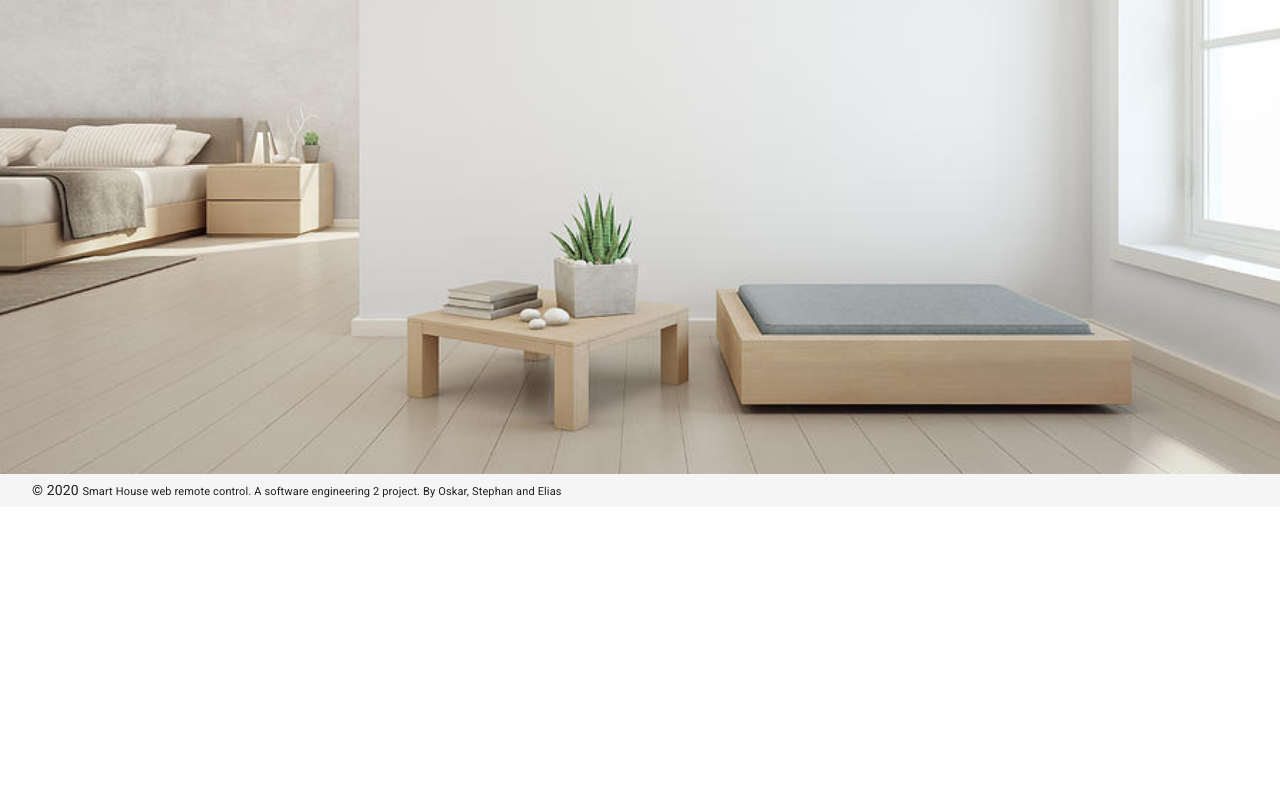
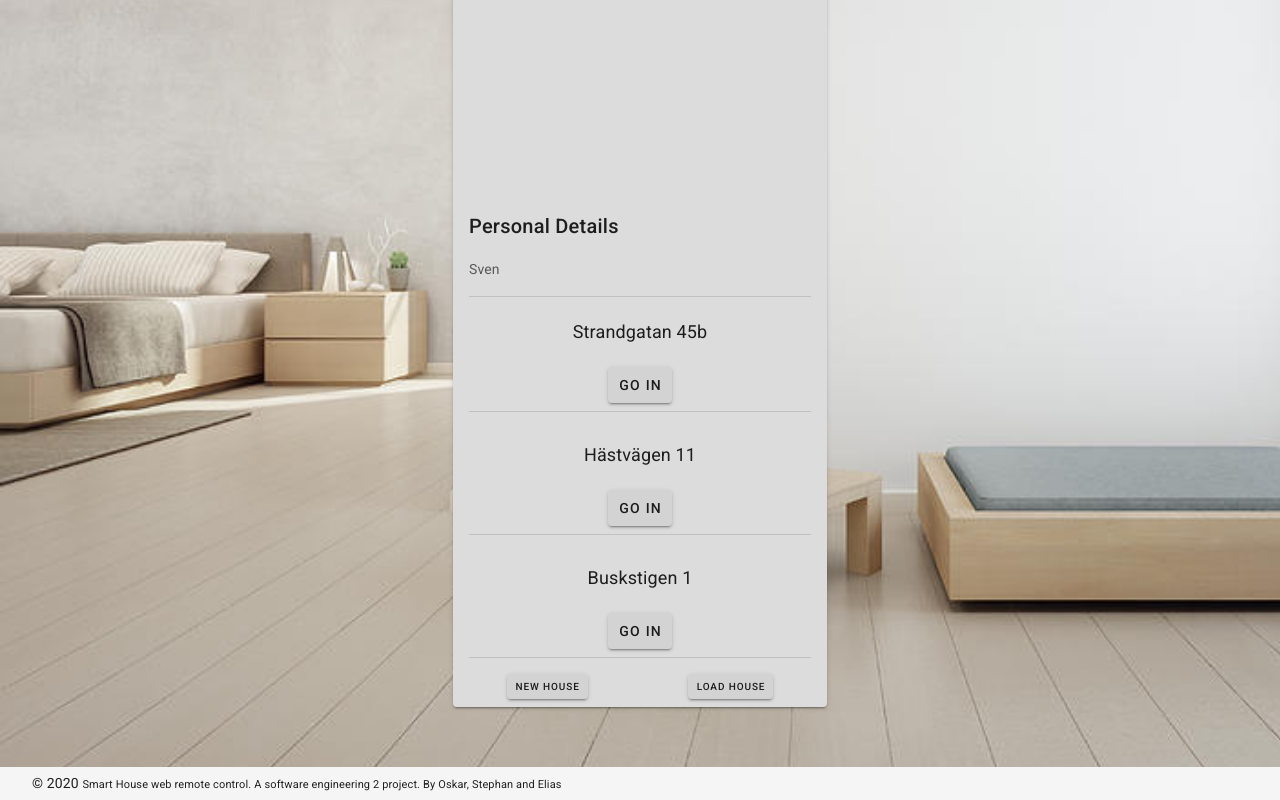
Before and after one commit to StephAC9/SmartHouse, a Vue app: page /profilepage in a window 1280 px wide. Shown: the part 293-1093 px from the top of the page. Before the commit the page ends 800 px from the top, so only its background shows below. Built offline with nearby package versions, Linux system fonts and the light colour scheme.

Commit message:
ProfilePage

```diff
--- /dev/null
+++ b/src/components/ProfilePage.vue
@@ -0,0 +1,124 @@
+
+<template>
+    <div class="ownerPage">
+        <template>
+  <v-card
+  style="background:rgb(220, 220, 220)"
+    :loading="loading"
+    class="mx-auto my-12"
+    max-width="374"
+  >
+
+<v-img
+height="250"
+src="../assets/animated-house.png">
+</v-img>
+
+    <v-card-title>Personal Details</v-card-title>
+
+    <v-card-text>
+     {{username}}
+    </v-card-text>
+
+    <v-divider class="mx-4"></v-divider>
+
+    <v-list v-for="(house, h) in houses" :key = "h" style="background:rgb(220, 220, 220)">
+    <v-card-text class="houseMessage">
+        {{ house.message }}
+    </v-card-text>
+
+    <v-card-actions class ="justify-center">
+      <v-btn
+          style="background-color: lightgray"
+        @click="goInHouse(house.message)"
+      >Go in
+      </v-btn>
+    </v-card-actions>
+
+    <v-divider class="mx-4"></v-divider>
+    </v-list>
+
+    <v-card-actions class="justify-center">
+    <v-btn
+        style="margin-right: 50px"
+        class="button-fix"
+    >New house
+    </v-btn>
+
+    <v-btn
+        style="margin-left: 50px"
+        class="button-fix"
+    >Load house</v-btn>
+    </v-card-actions>
+    </v-card>
+
+    </template>
+    </div>
+    </template>
+<script>
+import {createNamespacedHelpers} from 'vuex';
+
+const {mapGetters} = createNamespacedHelpers('test')
+  export default {
+
+    data: () => ({
+      username: 'Sven',
+      loading: false,
+      selection: 1,
+      selectedImage: null,
+      image: null,
+      houses: [
+          {message: 'Strandgatan 45b'},
+          {message: 'Hästvägen 11'},
+          {message: 'Buskstigen 1'}
+      ]
+    }),
+
+
+    computed:{
+      ...mapGetters(['getCurrentOwner','isTokenExpired']),
+      ...mapGetters('getHouses')
+    },
+
+    watch:{
+    //   isTokenExpired(val){
+    //     console.log('in ownerpage')
+    //     console.log('isTokenExpired: '+val)
+    //   }
+    },
+
+    // created(){
+    //   this.$store.dispatch('test/isTokenExpired')
+    //   this.$store.dispatch('test/fetchFavorites')
+    //   if(this.getCurrentOwner.name !== 'Visitor/ No one logged in'){
+    //   const timerID = setInterval(() => this.$store.dispatch('test/stoveOn'), 5000);
+    //   }else clearInterval(timerID)
+    // },
+
+
+    methods: {
+      goInHouse (msg) {
+          console.log(msg)
+        this.loading = true
+        setTimeout(() => this.loading = false, 2000)
+        this.$router.push('/rooms')
+      },
+    }
+}
+
+
+
+</script>
+
+<style scoped>
+.houseMessage {
+    text-align: center;
+    font-size: 18px;
+}
+
+.button-fix {
+    background-color: lightgray !important;
+    font-size: 10px;
+    height: 25px !important;
+}
+</style>
--- a/src/components/SignIn.vue
+++ b/src/components/SignIn.vue
@@ -138,7 +138,7 @@ export default {
         user(value){
           if(value !== null || value !== undefined){
               setTimeout(()=>{
-              this.$router.push({name:'dashboard'})
+              this.$router.push({name:'profilepage'})
             },1000);
           }
         },
--- a/src/main.js
+++ b/src/main.js
@@ -12,6 +12,7 @@ import DevicesBoard from './components/DevicesBoard'
 import store from './store'
 import axios from 'axios'
 import VueAxios from 'vue-axios'
+import ProfilePage from './components/ProfilePage'
 
 Vue.use(VueAxios, axios)
 Vue.use(VueRouter)
@@ -51,6 +52,12 @@ const routes = [{
         component: TestHouse,
         //meta: { requiresAuth: true }
     },
+    {
+        path: '/profilepage',
+        name: 'profilepage',
+        component: ProfilePage,
+        //meta: { requiresAuth: true }
+    },
 ]
 
 const router = new VueRouter({
--- a/src/store/modules/users.js
+++ b/src/store/modules/users.js
@@ -53,7 +53,7 @@ const state = {
         externalTemp: -5,
         electricalConsumption: 400
     },
-    alarmFire: {
+    /* alarmFire: {
         deviceID: 1,
         name: 'Fire alarm',
         type: 'Alarm',
@@ -73,7 +73,7 @@ const state = {
         type: 'Alarm',
         status: 1,
         flag: false
-    },
+    },*/
 }
 
 
```
Also changed, not shown: src/assets/animated-house.png (added).
